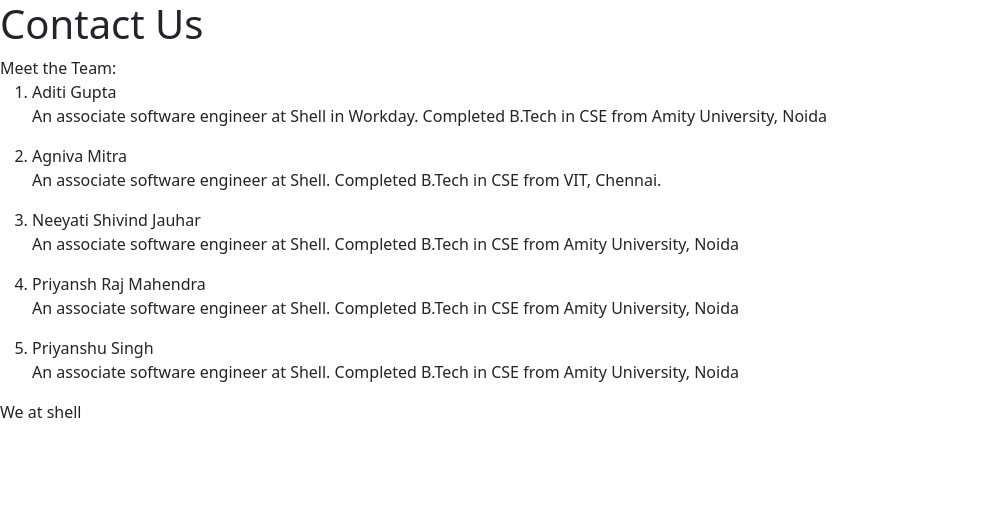
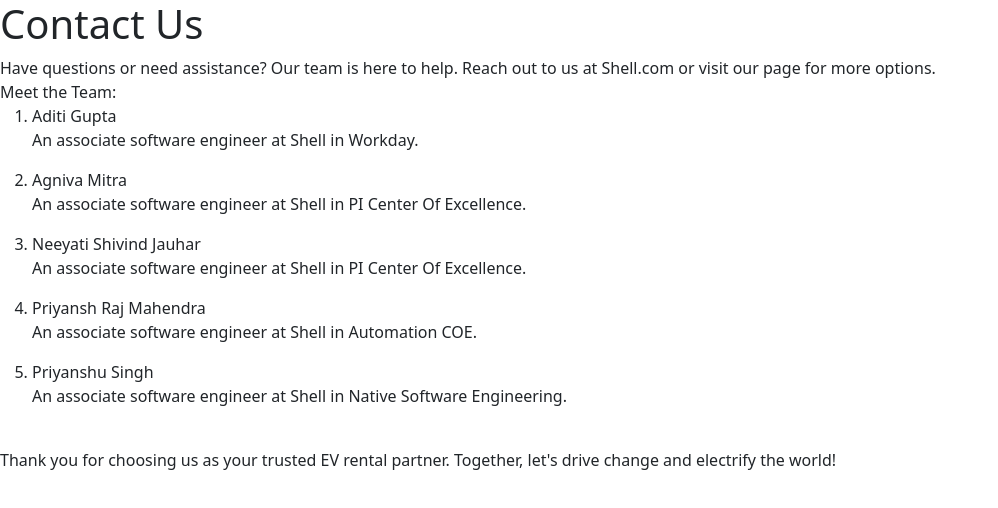
Before and after one commit to aditicodes-14/CASE_STUDY, a React (Create React App) app in the folder evrentals/: page /contactus in a window 1280 px wide. Shown: the top 508 px of the page, without its empty margins (0-998 px from the left). Built offline with nearby package versions, Linux system fonts and the light colour scheme.

Commit message:
Edited cpntact page

```diff
--- a/evrentals/src/contactus.js
+++ b/evrentals/src/contactus.js
@@ -4,22 +4,26 @@
     return(
         <div>
             <h1>Contact Us</h1>
+        Have questions or need assistance? Our team is here to help. Reach out to us at Shell.com or visit our page for more options.
+<br></br>
 
         Meet the Team:
         <ol>
             <li>Aditi Gupta</li>
-                <p>An associate software engineer at Shell in Workday. Completed B.Tech in CSE from Amity University, Noida</p>
+                <p>An associate software engineer at Shell in Workday.</p>
             <li>Agniva Mitra</li>
-                <p>An associate software engineer at Shell. Completed B.Tech in CSE from VIT, Chennai.</p>
+                <p>An associate software engineer at Shell in PI Center Of Excellence.</p>
             <li>Neeyati Shivind Jauhar</li>
-                <p>An associate software engineer at Shell. Completed B.Tech in CSE from Amity University, Noida</p>
+                <p>An associate software engineer at Shell in PI Center Of Excellence.</p>
             <li>Priyansh Raj Mahendra</li>
-                <p>An associate software engineer at Shell. Completed B.Tech in CSE from Amity University, Noida</p>
+                <p>An associate software engineer at Shell in Automation COE.</p>
             <li>Priyanshu Singh</li>
-                <p>An associate software engineer at Shell. Completed B.Tech in CSE from Amity University, Noida</p>
+                <p>An associate software engineer at Shell in Native Software Engineering.</p>
 
         </ol>
-        We at shell
+        <br></br>
+Thank you for choosing us as your trusted EV rental partner. Together, let's drive change and electrify the world!
+
 
 
         </div>
```
